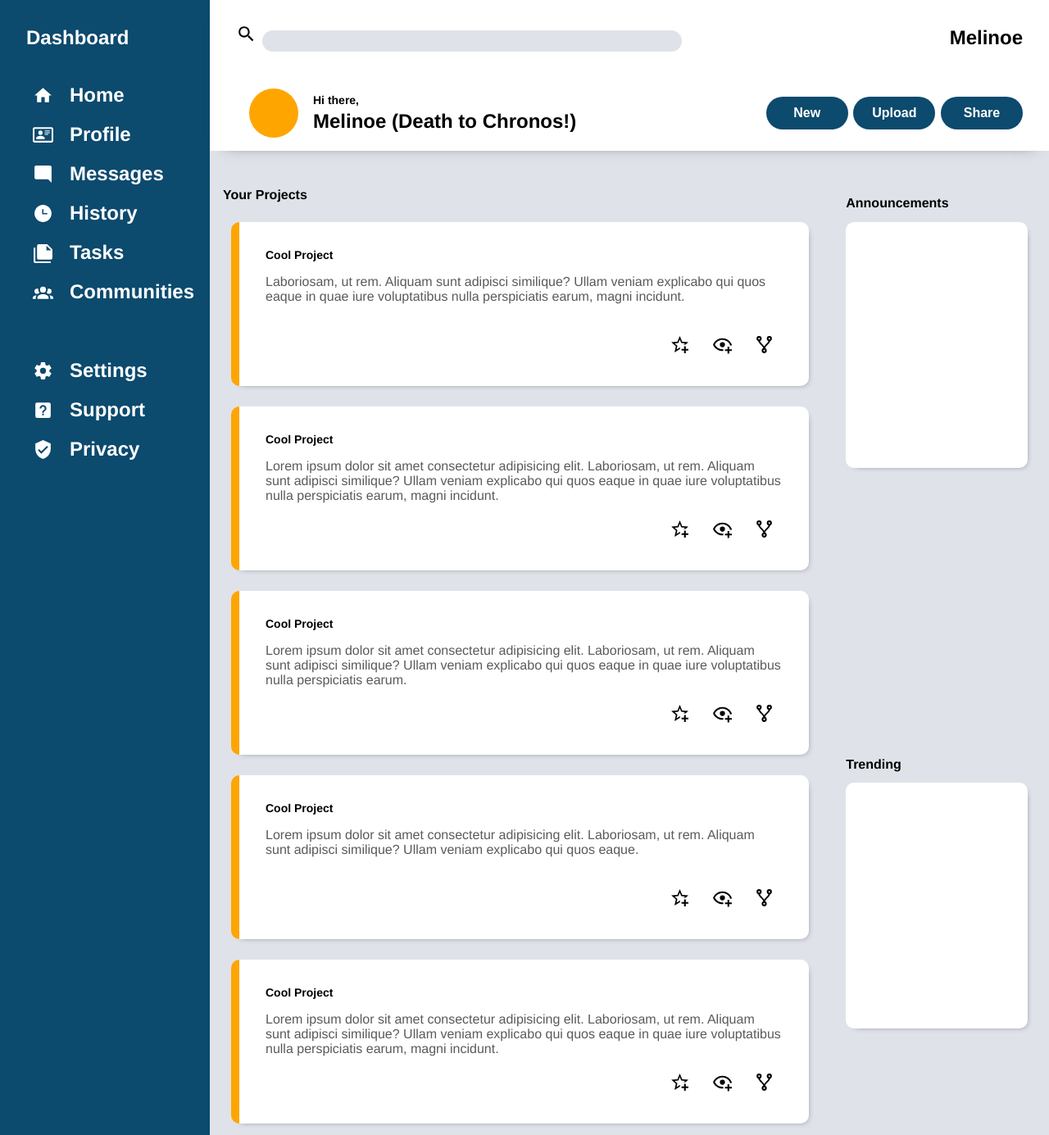
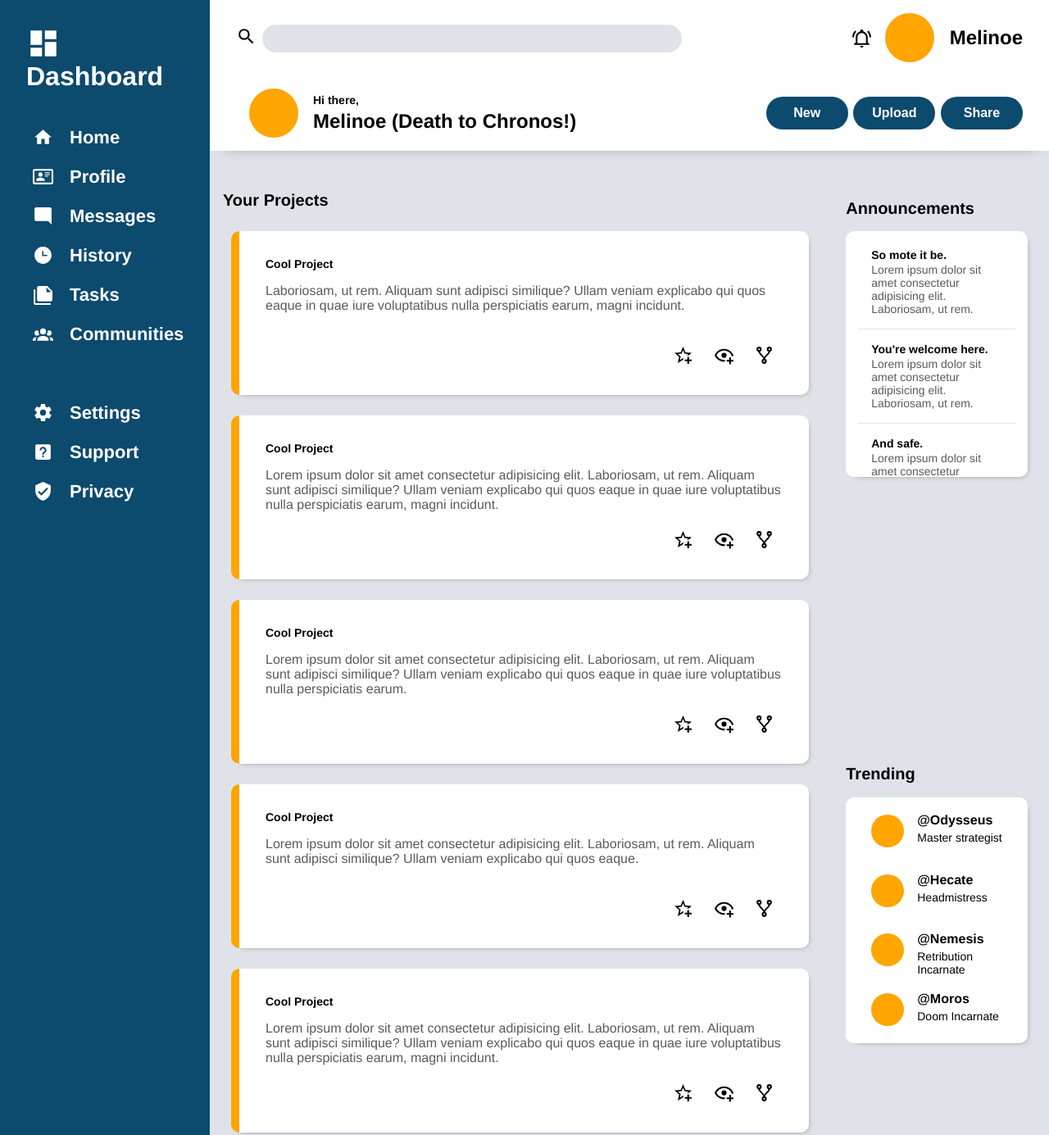
Before and after one commit to irisvw/admin-dashboard, a plain HTML site: page index.html in a window 1280 px wide. Shown: the top 1385 px of the page at 82% size. Drawn offline with Linux system fonts and the light colour scheme.

Commit message:
Add announcements and trending section

```diff
--- a/index.html
+++ b/index.html
@@ -12,7 +12,7 @@
   <div class="container">
 
     <nav>
-      <div class="logo">Dashboard</div>
+      <div class="logo"><img src="images/view-dashboard.svg" alt="Dashboard icon"> Dashboard</div>
       <div class="menu">
         <ul>
           <li><img src="images/home.svg" alt="Home icon" />Home</li>
@@ -33,7 +33,9 @@
         <img src="images/magnify.svg" alt="magnifying glass icon">
         <input type="search">
       </div>
-      <div class="user">Melinoe</div>
+      <div class="user"><img src="images/bell-ring-outline.svg" alt="Bell icon">
+        <div class="icon"></div>Melinoe
+      </div>
       <div class="greeting">
         <div class="icon"></div>
         <div class="greeting-text">
@@ -144,7 +146,6 @@
               <img src="images/source-fork.svg" alt="Source fork icon">
             </div>
           </div>
-
         </div>
       </div>
 
@@ -153,14 +154,51 @@
           <header>
             <h2>Announcements</h2>
           </header>
-          <div class="card"></div>
+          <div class="card">
+            <div class="news-item">
+              <header>So mote it be.</header>
+              <p>Lorem ipsum dolor sit amet consectetur adipisicing elit. Laboriosam, ut rem.
+              </p>
+            </div>
+            <div class="news-item">
+              <header>You're welcome here.</header>
+              <p>Lorem ipsum dolor sit amet consectetur adipisicing elit. Laboriosam, ut rem.
+              </p>
+            </div>
+            <div class="news-item">
+              <header>And safe.</header>
+              <p>Lorem ipsum dolor sit amet consectetur adipisicing elit. Laboriosam, ut rem.
+              </p>
+            </div>
+          </div>
         </div>
 
         <div class="trending">
           <header>
             <h2>Trending</h2>
           </header>
-          <div class="card"></div>
+          <div class="card">
+            <div class="trending-item">
+              <div class="icon"></div>
+              <span class="name">@Odysseus</span>
+              <span class="project-name">Master strategist</span>
+            </div>
+            <div class="trending-item">
+              <div class="icon"></div>
+              <span class="name">@Hecate</span>
+              <span class="project-name">Headmistress</span>
+            </div>
+            <div class="trending-item">
+              <div class="icon"></div>
+              <span class="name">@Nemesis</span>
+              <span class="project-name">Retribution Incarnate</span>
+            </div>
+            <div class="trending-item">
+              <div class="icon"></div>
+              <span class="name">@Moros</span>
+              <span class="project-name">Doom Incarnate</span>
+            </div>
+          </div>
         </div>
 
       </div>
--- a/style.css
+++ b/style.css
@@ -13,20 +13,12 @@ img {
   height: 25px;
 }
 
-nav img {
-  filter: invert(100%);
-  vertical-align: text-bottom;
-  margin-right: 20px;
+h2 {
+  font-size: 20px;
+  font-weight: bold;
 }
 
-.card-actions {
-  justify-self: end;
-
-  img {
-    margin: 0 10px;
-  }
-}
-
+/* CONTAINER */
 .container {
   text-align: left;
   max-height: 100vh;
@@ -36,7 +28,6 @@ nav img {
 }
 
 .container div {
-  font-size: 24px;
   font-family: Helvetica;
   font-weight: bold;
 }
@@ -47,10 +38,21 @@ nav {
   background-color: var(--main-bg-color);
 }
 
+nav img {
+  filter: invert(100%);
+  vertical-align: text-bottom;
+  margin-right: 20px;
+}
+
 .logo {
   background-color: var(--main-bg-color);
   color: white;
   margin: 2rem;
+  font-size: 32px;
+
+  img {
+    height: 42px;
+  }
 }
 
 .menu {
@@ -61,27 +63,34 @@ nav {
 .menu ul,
 .menu li {
   list-style-type: none;
+  font-size: 22px;
 }
 
 /* HEADER */
 .main-header {
   position: relative;
+  padding: 0 2rem;
   background-color: white;
   grid-column: 2 / 3;
   display: grid;
   grid-template-columns: 2fr 1fr;
   grid-template-rows: 1fr 1fr;
-  padding: 0 2rem;
   align-items: center;
   box-shadow: 1px 8px 18px -18px #222;
+  font-size: 24px;
 }
 
 input[type="search"] {
   border-style: none;
-  border-radius: 15px;
+  border-radius: 25px;
   width: 80%;
   background-color: var(--secondary-bg-color);
   line-height: 1.5rem;
+  padding: 5px 15px;
+}
+
+header img {
+  vertical-align: middle;
 }
 
 .actions {
@@ -111,12 +120,16 @@ input[type="search"] {
   width: 60px;
   border-style: none;
   border-radius: 50px;
-  background-color: orange;
+  background-color: var(--accent-color);
   margin: 1rem;
 }
 
 .user {
+  display: grid;
+  grid-template-columns: 1fr 1fr 1fr;
+  align-items: center;
   justify-self: right;
+  justify-items: end;
 }
 
 .hi {
@@ -176,6 +189,14 @@ main {
   overflow: hidden;
 }
 
+.card-actions {
+  justify-self: end;
+
+  img {
+    margin: 0 10px;
+  }
+}
+
 .card header {
   font-size: 14px;
 }
@@ -190,18 +211,71 @@ main {
   border-left: 10px solid var(--accent-color)
 }
 
-.news .card {
-  height: 300px;
-}
-
-
-h2 {
-  font-size: 16px;
-  font-weight: bold;
-  display: block;
-  min-width: 100%;
-}
-
 .projects header {
   grid-column: 1 / -1;
 }
+
+.news {
+  .card {
+    height: 300px;
+    grid-template-rows: repeat(3, 1fr);
+    padding: 5px 15px;
+    overflow: auto;
+  }
+
+  header {
+    padding: 0;
+    margin-bottom: 2px;
+  }
+
+  p {
+    padding: 0;
+    margin: 0;
+    font-size: 14px;
+  }
+
+  .news-item {
+    border-bottom: 1px solid var(--secondary-bg-color);
+    padding: 1rem;
+  }
+
+  .news-item:last-child {
+    border-style: none;
+  }
+}
+
+.trending {
+  .card {
+    grid-template-rows: repeat(4, 1fr);
+    justify-content: start;
+    align-items: center;
+    justify-items: start;
+  }
+
+  .trending-item {
+    display: grid;
+    grid-template-rows: repeat(2, 1fr);
+    grid-template-columns: 1fr, 3fr;
+  }
+
+  .trending-item .icon {
+    height: 40px;
+    width: 40px;
+    align-self: center;
+    grid-row: 1 / -1;
+  }
+
+  .trending-item span {
+    grid-column: 2;
+  }
+
+  .project-name {
+    font-size: 14px;
+    font-weight: normal;
+  }
+
+  .name {
+    align-self: center;
+    margin-bottom: -10px;
+  }
+}
```
